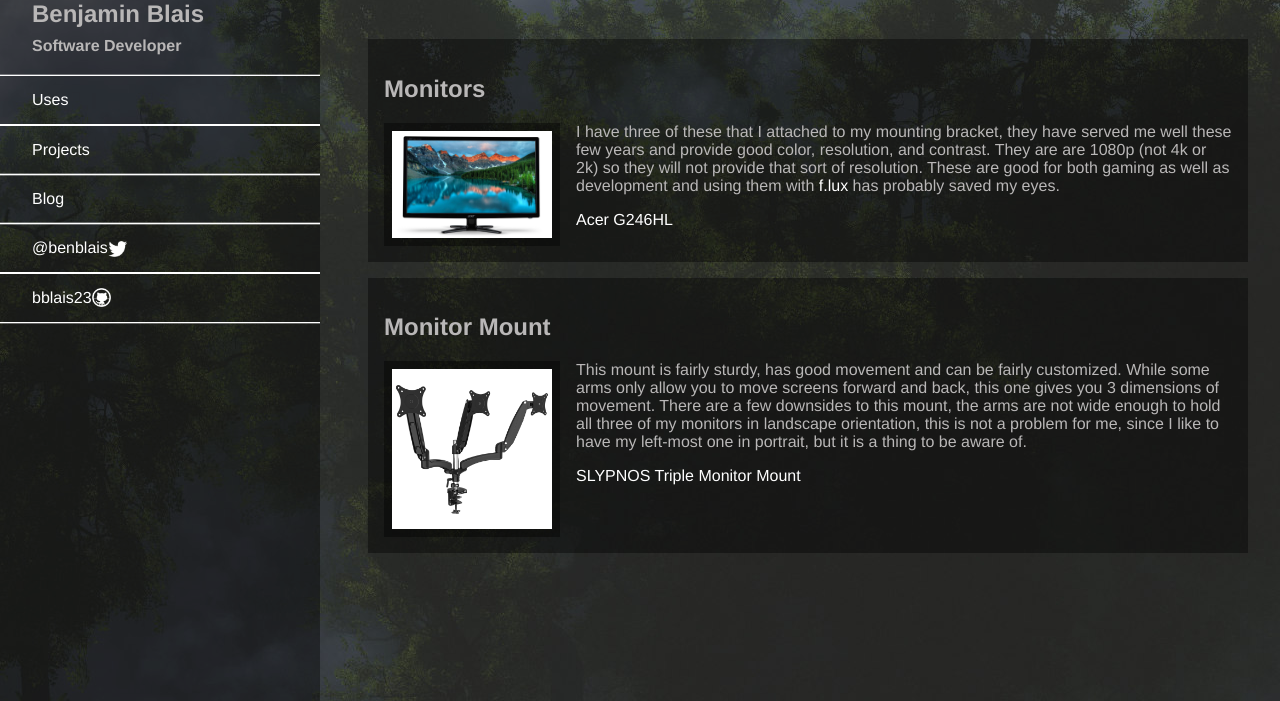
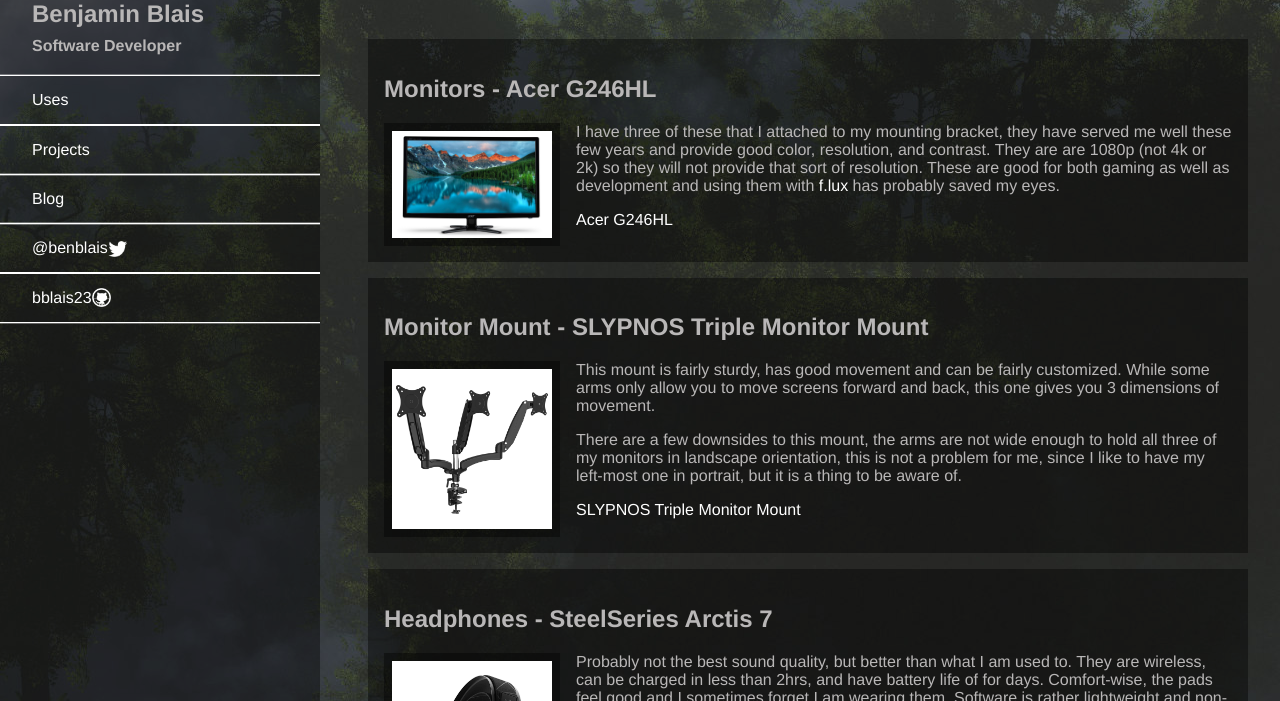
Before and after one commit to bblais23/bblais23.github.io, an Eleventy site: page src/uses/hardware.html in a window 1280 px wide. Shown: the part 99-800 px from the top of the page. Built offline with nearby package versions, Linux system fonts and the light colour scheme; Eleventy itself is replaced by a stand-in of ours; files that its build step writes are made by us from their sources.

Commit message:
Add headphones

```diff
--- a/src/uses/hardware.html
+++ b/src/uses/hardware.html
@@ -4,7 +4,7 @@
 			<article class="article">
 				<h1>Hardware</h1>
 				<section class="section article-content-box">
-					<h2>Monitors</h2>
+					<h2>Monitors - Acer G246HL</h2>
 					<img class="thumbnail" src="/lib/images/monitor.jpg">
 					<p>
 						I have three of these that I attached to my mounting bracket,
@@ -19,13 +19,14 @@
 				</section>
 
 				<section class="section article-content-box">
-					<h2>Monitor Mount</h2>
+					<h2>Monitor Mount - SLYPNOS Triple Monitor Mount</h2>
 					<img class="thumbnail" src="/lib/images/monitorMount.jpg">
 					<p>
 						This mount is fairly sturdy, has good movement and can be fairly customized.
 						While some arms only allow you to move screens forward and back, this one gives
 						you 3 dimensions  of movement.
-
+					</p>
+					<p>
 						There are a few downsides to this mount, the arms are not wide enough to hold
 						all three of my monitors in landscape orientation, this is not a problem for me,
 						since I like to have my left-most one in portrait, but it is a thing to be aware
@@ -33,4 +34,23 @@
 					</p>
 					<a rel="noopener noreferrer" target="_blank" href="https://www.amazon.com/gp/product/B07L696SC8">SLYPNOS Triple Monitor Mount</a>
 				</section>
+
+				<section class="section article-content-box">
+					<h2>Headphones - SteelSeries Arctis 7</h2>
+					<img class="thumbnail" src="/lib/images/headphones.jpg">
+					<p>
+						Probably not the best sound quality, but better than what I am used to.
+						They are wireless, can be charged in less than 2hrs, and have battery
+						life of for days. Comfort-wise, the pads feel good and I sometimes forget
+						I am wearing them. Software is rather lightweight and non-buggy, the seperate
+						"game" and "chat" audio channels are nice but I hardly ever use them.
+					</p>
+					<p>
+						One of the drawbacks I have found is the battery indicator will not reset
+						after charging unless the headphones are turned on and plugged in via usb into
+						the computer. So if you have these and you are wondering why they are still
+						blinking red after being charged for 7hrs, there's your answer.
+					</p>
+					<a rel="noopener noreferrer" target="_blank" href="https://www.amazon.com/gp/product/B07FZVXS8H">SteelSeries Arctis 7</a>
+				</section>
 			</article>
```
Also changed, not shown: src/lib/images/headphones.jpg (added).
